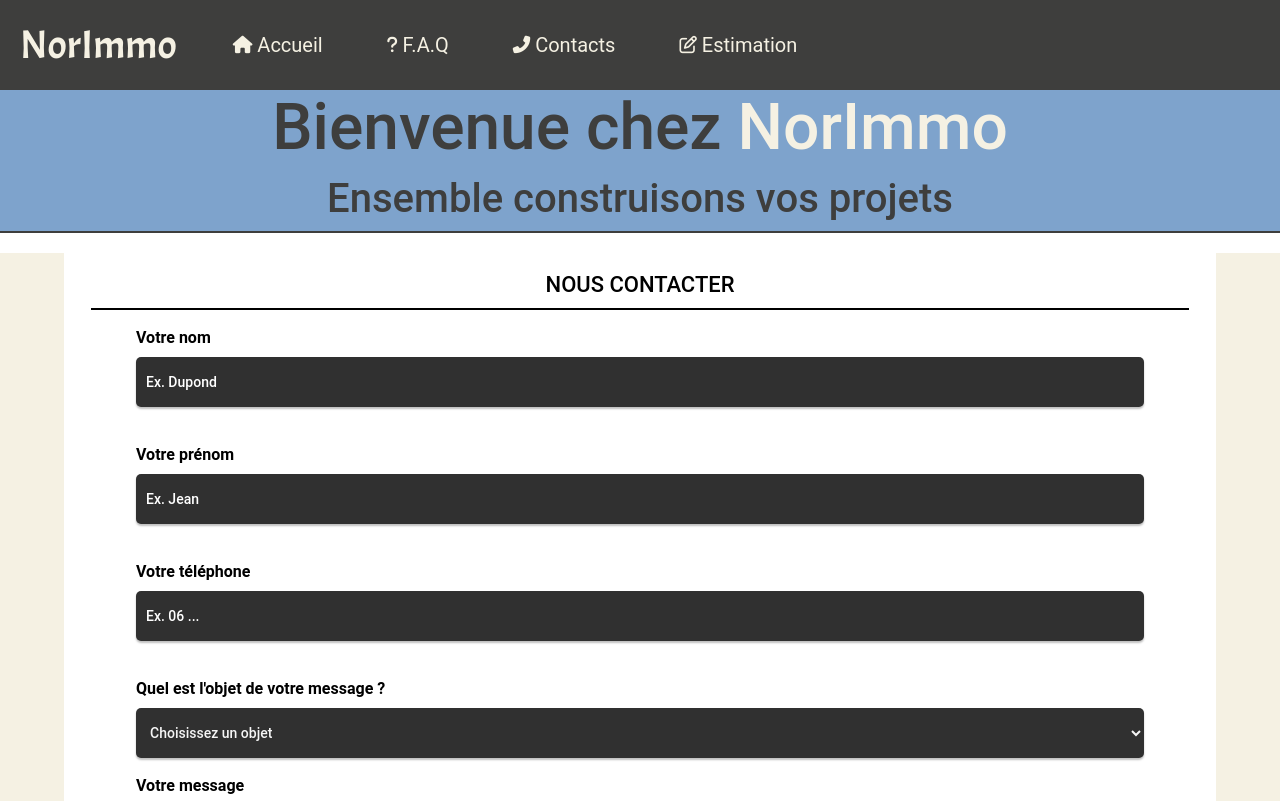
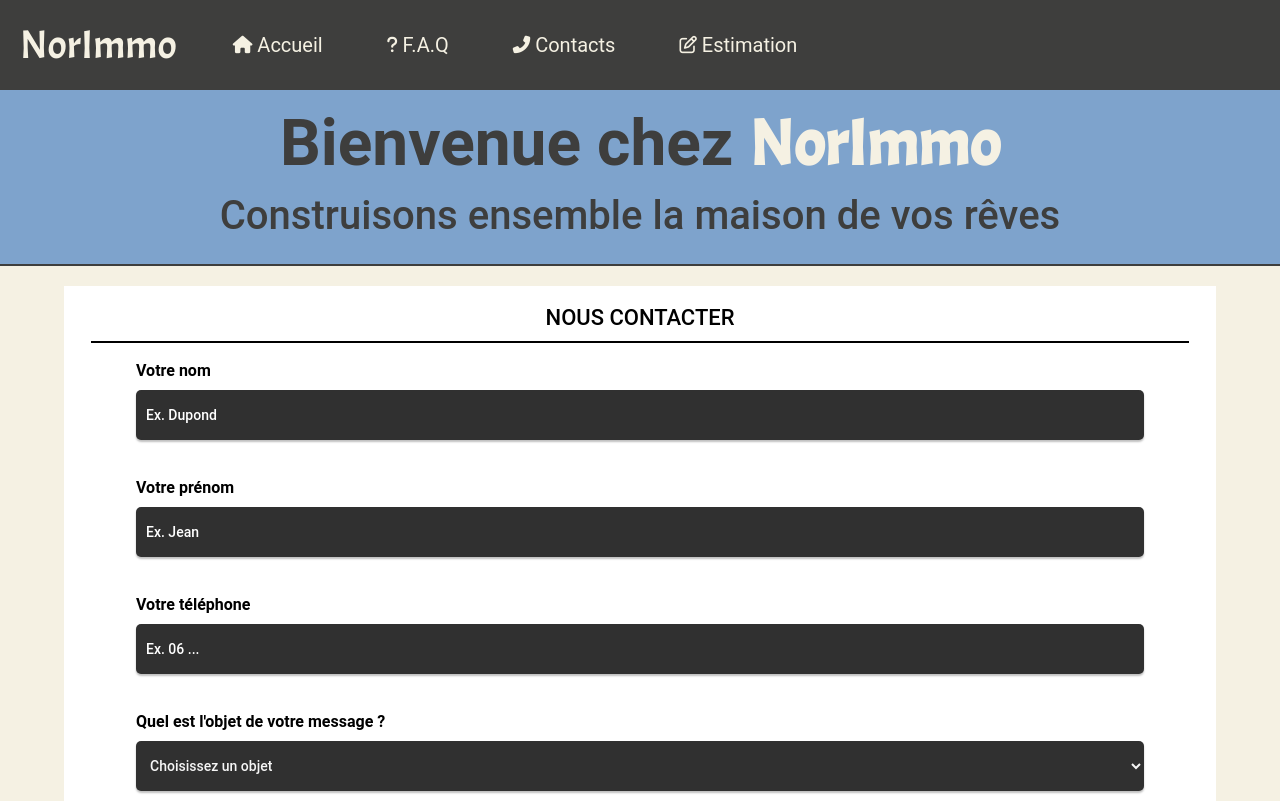
Before and after one commit to romainMeteye/NorImmo, a website built with Parcel: page contact.html in a window 1280 px wide. Shown: the top 801 px of the page. Built offline with nearby package versions, Linux system fonts and the light colour scheme.

Commit message:
Mofification du header

```diff
--- a/contact.html
+++ b/contact.html
@@ -25,7 +25,7 @@
 </head>
 
 <body>
-
+   <!-- ###### Nav ###### -->
   <nav class="navbar navbar-expand-lg pb-0 m-0 d-flex justify-content-around" style="background-color: #3E3E3D;">
     <div class="container-fluid">
       <a class="navbar-brand color" href="index.html"><h2 class="color-2 fs-1 fontAcme link1 p-2 rounded">NorImmo</h2></a>
@@ -44,11 +44,14 @@
   </nav>
 
 
-  <header class="d-flex flex-column justify-content-center">
-    <h1 class="text-center color-3"> Bienvenue chez <span class="logo color-2">NorImmo</span></h1>
-    <h2 class="text-center color-3">Ensemble construisons vos projets</h2>
+   <!-- ###### Header ###### -->
+   <header class="d-flex flex-column justify-content-center p-3">
+    <h1 class="text-center color-3 fw-bold">Bienvenue chez <span class="fontAcme color-2">NorImmo</span></h1>
+    <h2 class="text-center color-3">Construisons ensemble la maison de vos rêves</h2>
   </header>
 
+
+     <!-- ###### Main ###### -->
     <main>
 
         <div class="contactez-nous">
@@ -95,6 +98,8 @@
           </div>
           </main>
 
+
+   <!-- ###### Footer###### -->
           <footer class="color-2">
             <div class="d-flex justify-content-between">
               <div class="d-none d-lg-block fs-5 mt-3">
--- a/css/contact.css
+++ b/css/contact.css
@@ -23,6 +23,7 @@ main{
 body {
     font-family: Roboto, "sans-serif";
     justify-content: center;
+    background-color: #F5F1E3;
     }
 
    .form_title {
```
